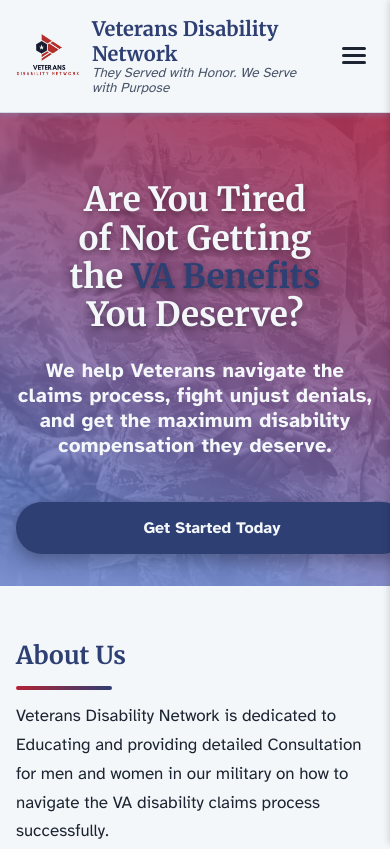
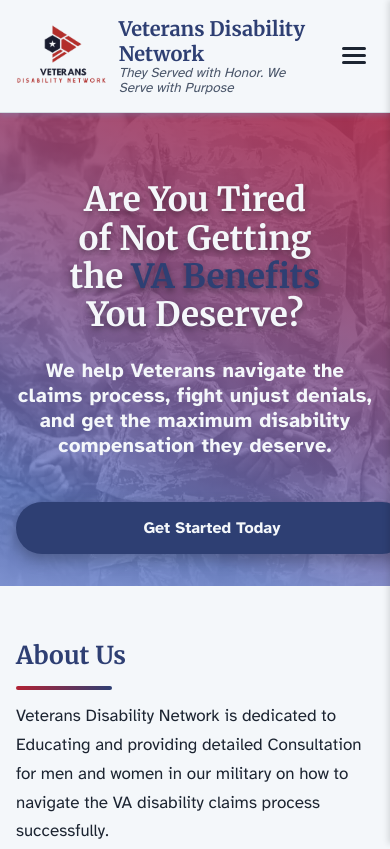
Before and after one commit to GittyDaniel/Veteran-Disability-Network, an Astro site: page / in a window 390 px wide. Shown: the top 849 px of the page. Built offline with nearby package versions, Linux system fonts and the light colour scheme; Astro itself is replaced by a stand-in of ours.

Commit message:
feat: Update brand logo dimensions for improved visibility

```diff
--- a/src/components/SiteHeader.astro
+++ b/src/components/SiteHeader.astro
@@ -94,7 +94,7 @@ const isActive = (href: string, { section = false } = {}) => {
 
     /* ─── Brand ────────────────────────────────────── */
     .brand { display:flex; align-items:center; gap:.75rem; text-decoration:none; }
-    .brand-logo { width:96px; height:96px; object-fit:contain; display:block; }
+    .brand-logo { width:140px; height:96px; object-fit:contain; display:block; }
     .brand-text { display:flex; flex-direction:column; line-height:1.1; }
     .brand-name   { font:700 1.6rem "Merriweather", Georgia, serif; color:var(--color-primary); }
     .brand-slogan { font-size:1rem; font-style:italic; color:var(--color-muted); }
@@ -215,7 +215,7 @@ const isActive = (href: string, { section = false } = {}) => {
         background:rgba(33,74,156,.08); border-radius:.5rem; padding:.85rem 1rem;
         text-align:center; text-decoration:none;
       }
-      .brand-logo   { width: 64px; height: 64px; }
+      .brand-logo   { width: 100px; height: 64px; }
       .brand-name   { font-size: 1.25rem; }
       .brand-slogan { font-size: .85rem; }
     }
```
